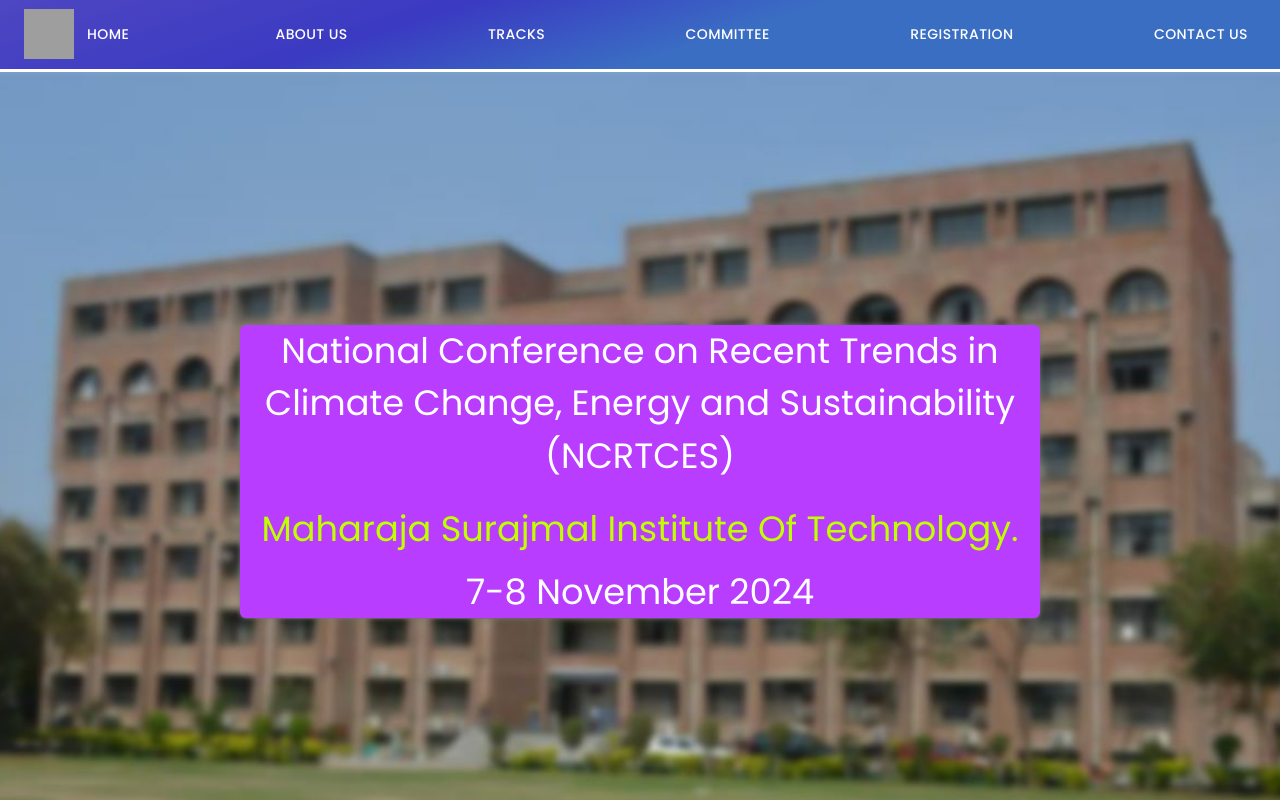
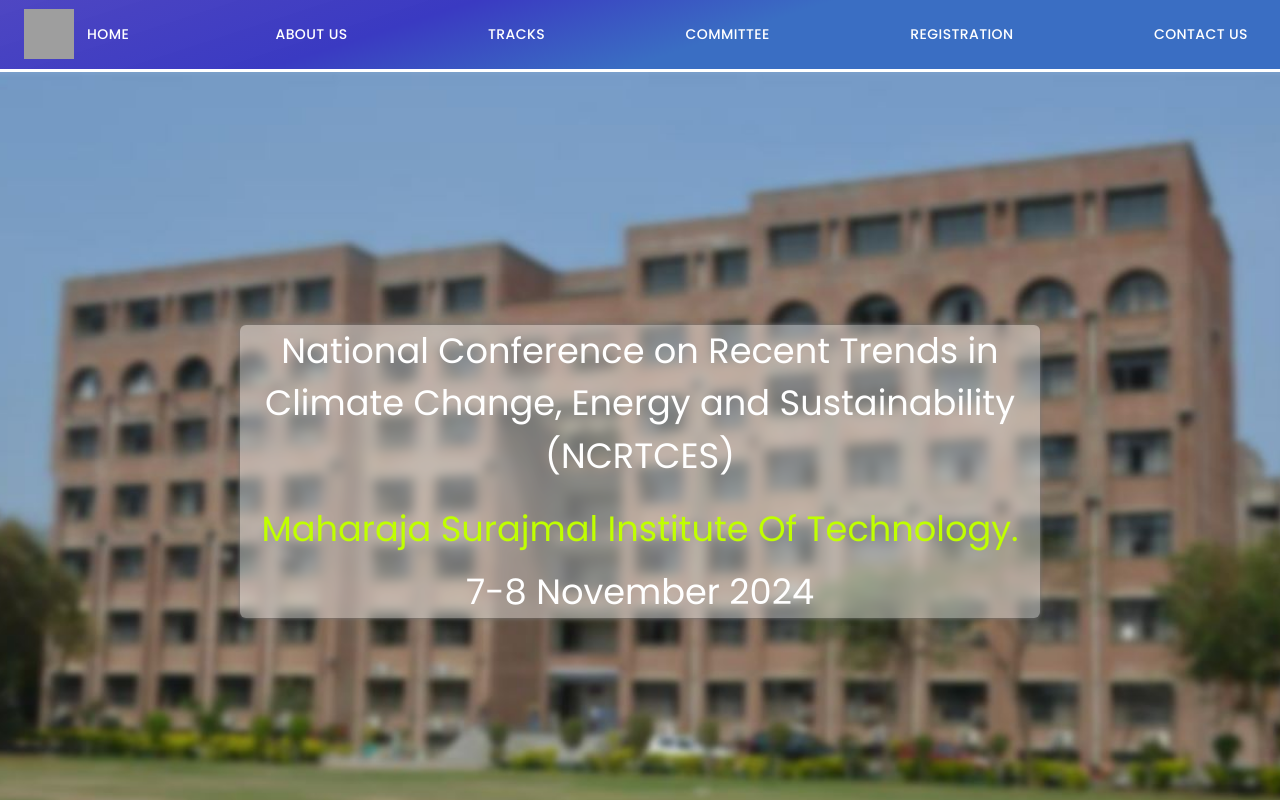
Before and after one commit to c4dr-me/ncrtces-website, a React (Vite) app: page /contact in a window 1280 px wide. Shown: the top 800 px of the page. Built offline with nearby package versions, Linux system fonts and the light colour scheme; grey boxes are pictures that could not be loaded.

Commit message:
new-style

```diff
--- a/src/Main.css
+++ b/src/Main.css
@@ -15,8 +15,8 @@
     width: 50rem;
     font-size: 2.2rem;
     text-align: center;
-    background:rgba(185,61,255,1.1);
-    backdrop-filter: blur(40px);
+    background:rgba(255,255,255,0.4);
+    backdrop-filter: blur(5px);
     border-radius: 6px;
     box-shadow: 0px 0px 5.5px rgb(119, 119, 119);
 }
```
